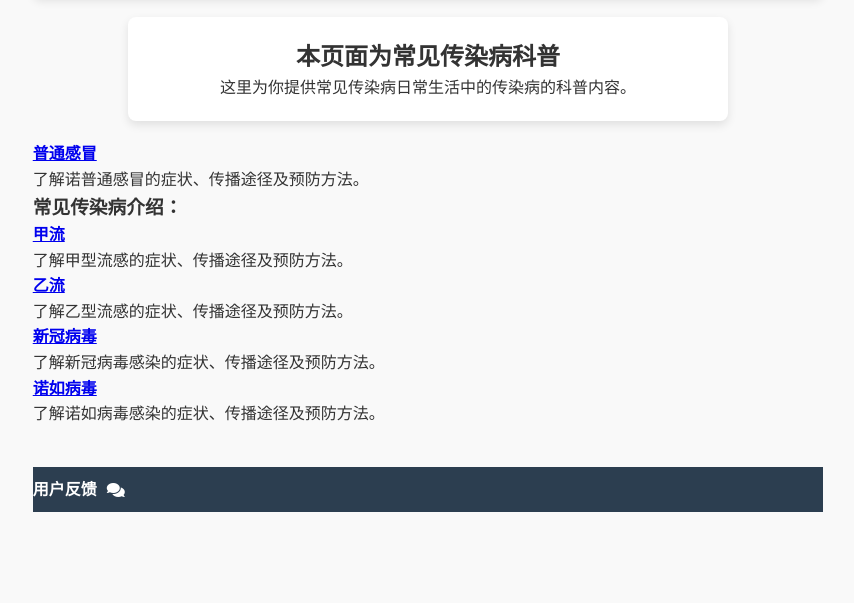
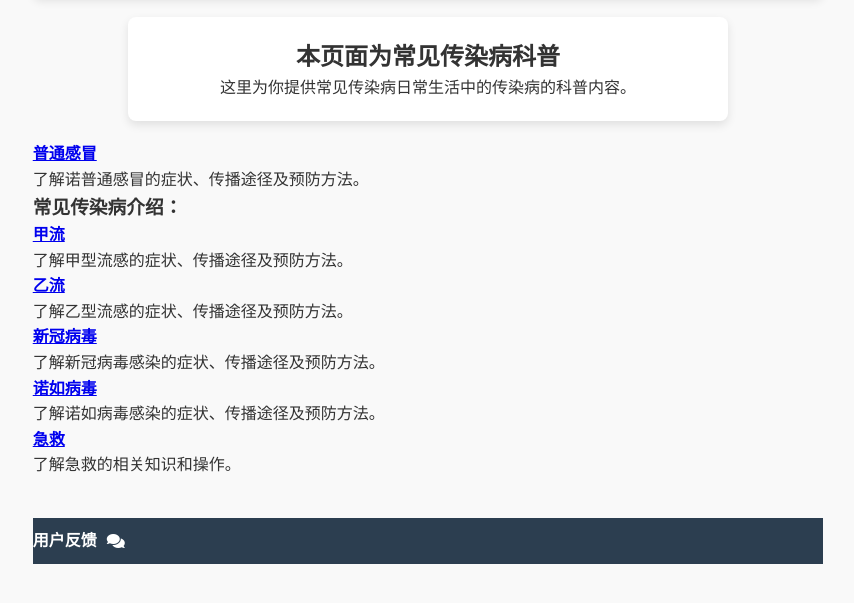
Before and after one commit to Patrickproject86/Project-v1, a website: page popularize.html in a window 1280 px wide. Shown: the part 137-740 px from the top of the page, without its empty margins (212-1066 px from the left). Drawn offline with Linux system fonts and the light colour scheme.

Commit message:
Update popularize.html

```diff
--- a/popularize.html
+++ b/popularize.html
@@ -48,6 +48,11 @@
                 <h4><a href="NV.html" target="_blank">诺如病毒</a></h4>
                 <p>了解诺如病毒感染的症状、传播途径及预防方法。</p>
             </div>
+            <div class="card">
+                <h4><a href="save.html" target="_blank">急救</a></h4>
+                <p>了解急救的相关知识和操作。</p>
+            </div>
+
 
         </section>
     </main>
```
